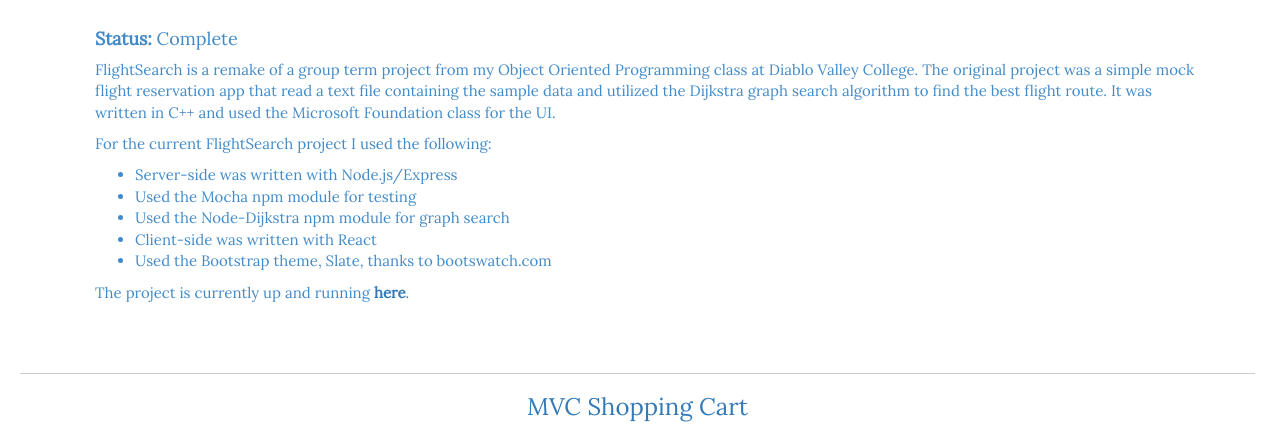
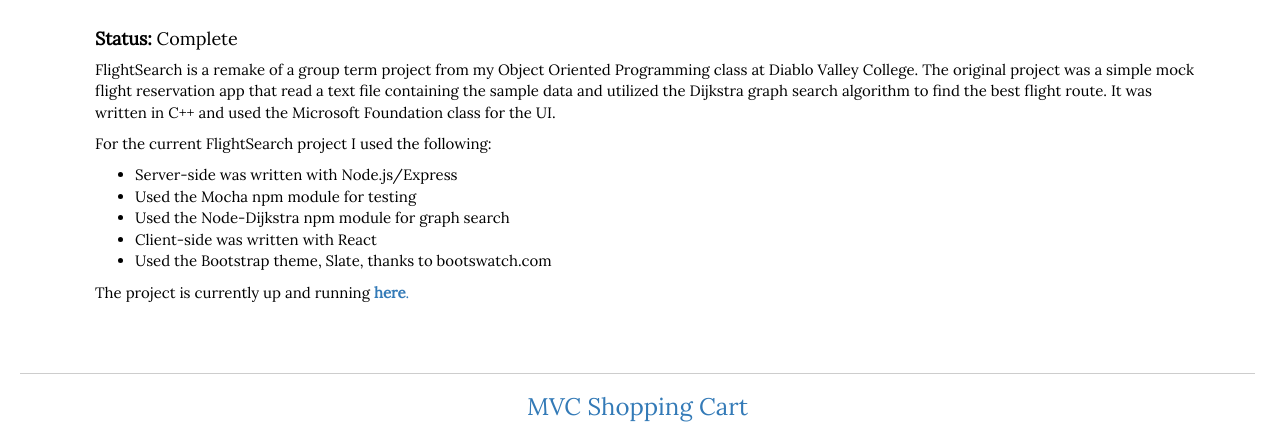
Before and after one commit to seanagibson/seanagibson.github.io, a plain HTML site: page projects.html in a window 1280 px wide. Shown: the part 624-1063 px from the top of the page. Drawn offline with nearby package versions, Linux system fonts and the light colour scheme.

Commit message:
changes text color to black

```diff
--- a/styles.css
+++ b/styles.css
@@ -172,7 +172,7 @@ img{
 }
 
 .projects-container{
-  color: #428bca;
+  color: black;
 }
 
 .projects-title{
```
